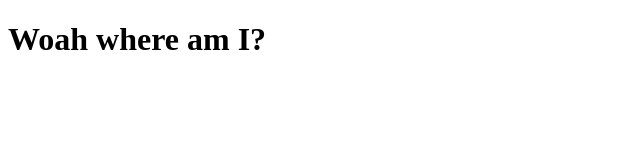
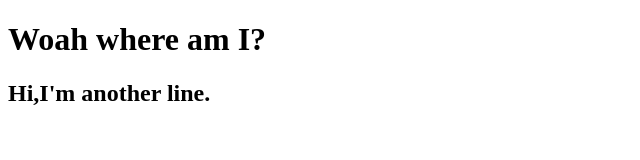
Before and after one commit to Haurse/CS3338-first-project, a plain HTML site: page index.html in a window 1280 px wide. Shown: the whole page, without its empty margins (0-640 px from the left). Drawn offline with Linux system fonts and the light colour scheme.

Commit message:
Added a new line under h1 line

```diff
--- a/index.html
+++ b/index.html
@@ -7,5 +7,6 @@
 </head>
 <body>
     <h1>Woah where am I?</h1>
+    <h2>Hi,I'm another line.</h2>
 </body>
 </html>
```
